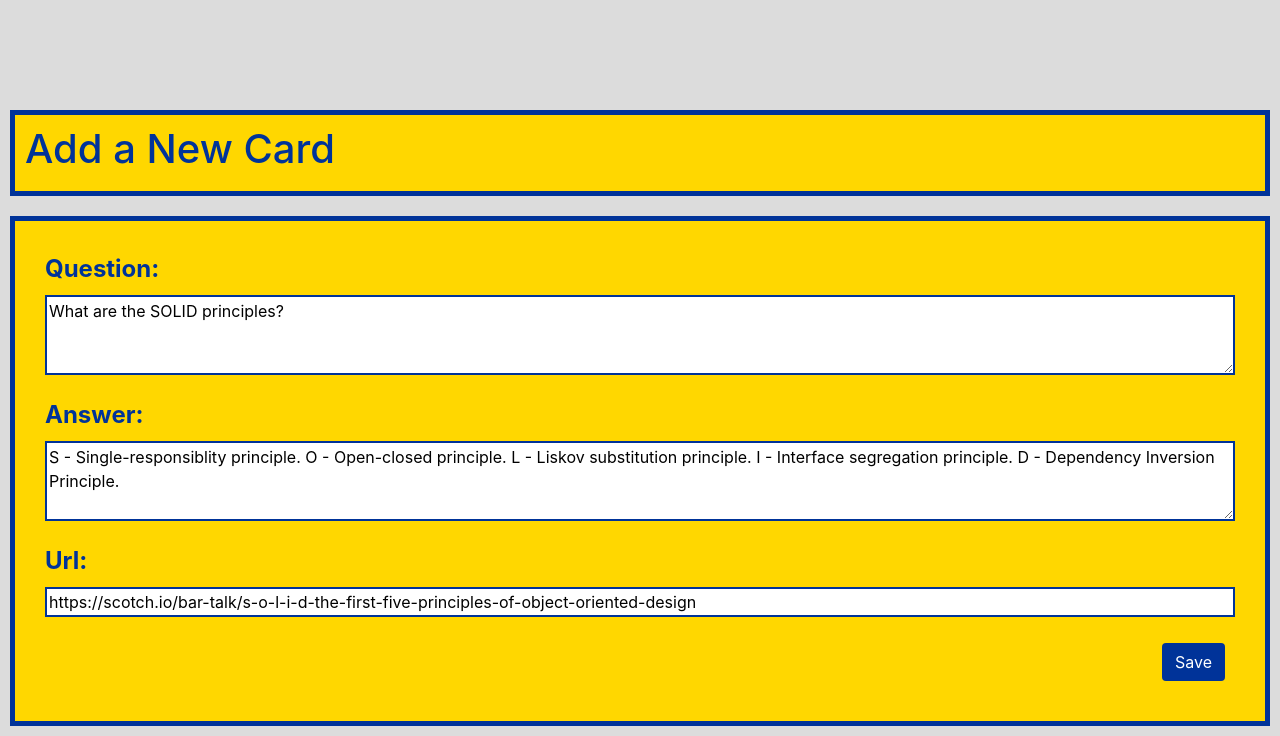
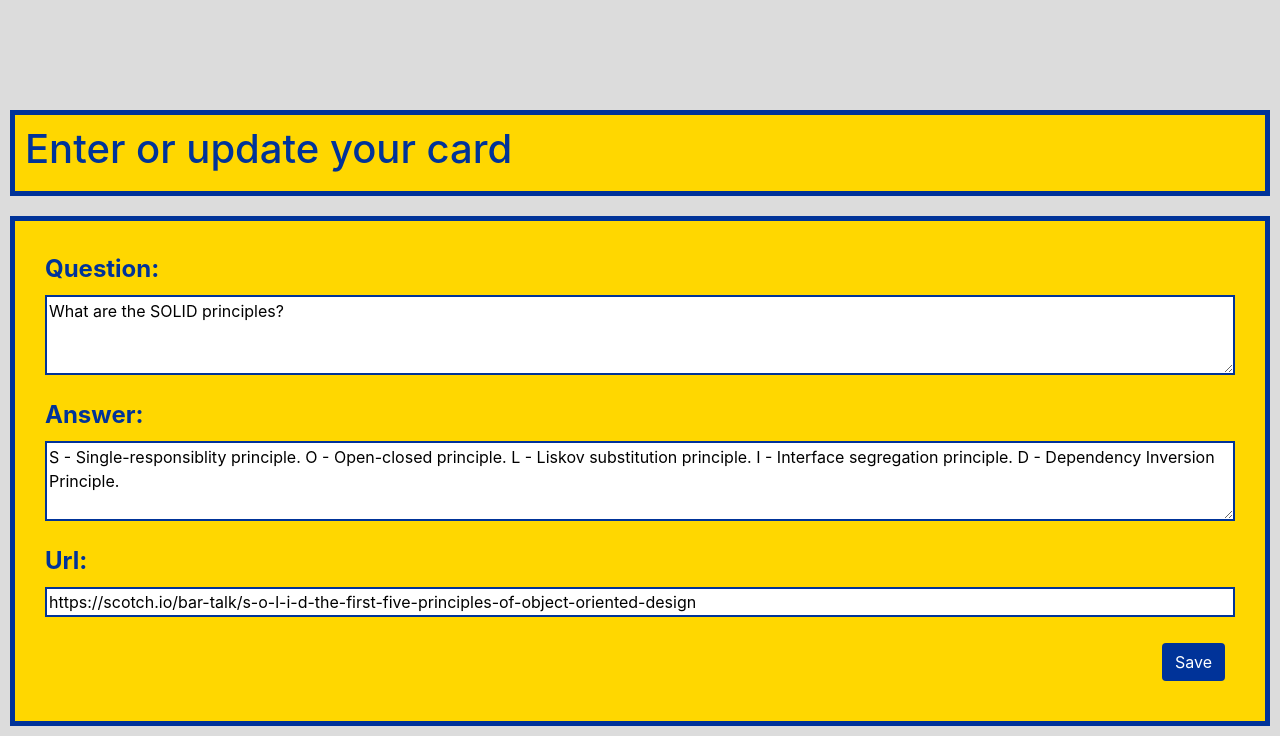
Before and after one commit to chrishaining/django_quiz, a Django app: page /cards/card/1/update/ in a window 1280 px wide. Shown: the part 76-812 px from the top of the page. Run offline with Django 3.2, Linux system fonts and the light colour scheme; data comes from the database, SQL or seed files in the repository; some libraries are stand-ins or nearby versions.

Commit message:
changes h1 of form to make it more generic

```diff
--- a/quiz/templates/cards/card_form.html
+++ b/quiz/templates/cards/card_form.html
@@ -1,10 +1,8 @@
-{% extends 'base.html' %}
-
-{% block content %}
+{% extends 'base.html' %} {% block content %}
 <div class="container-fluid">
     <div class="row">
         <div class="col">
-      <h1>Add a New Card</h1>
+            <h1>Enter or update your card</h1>
         </div>
     </div>
     <div class="row">
```
Lines whose indentation alone changed are shown as unchanged.
